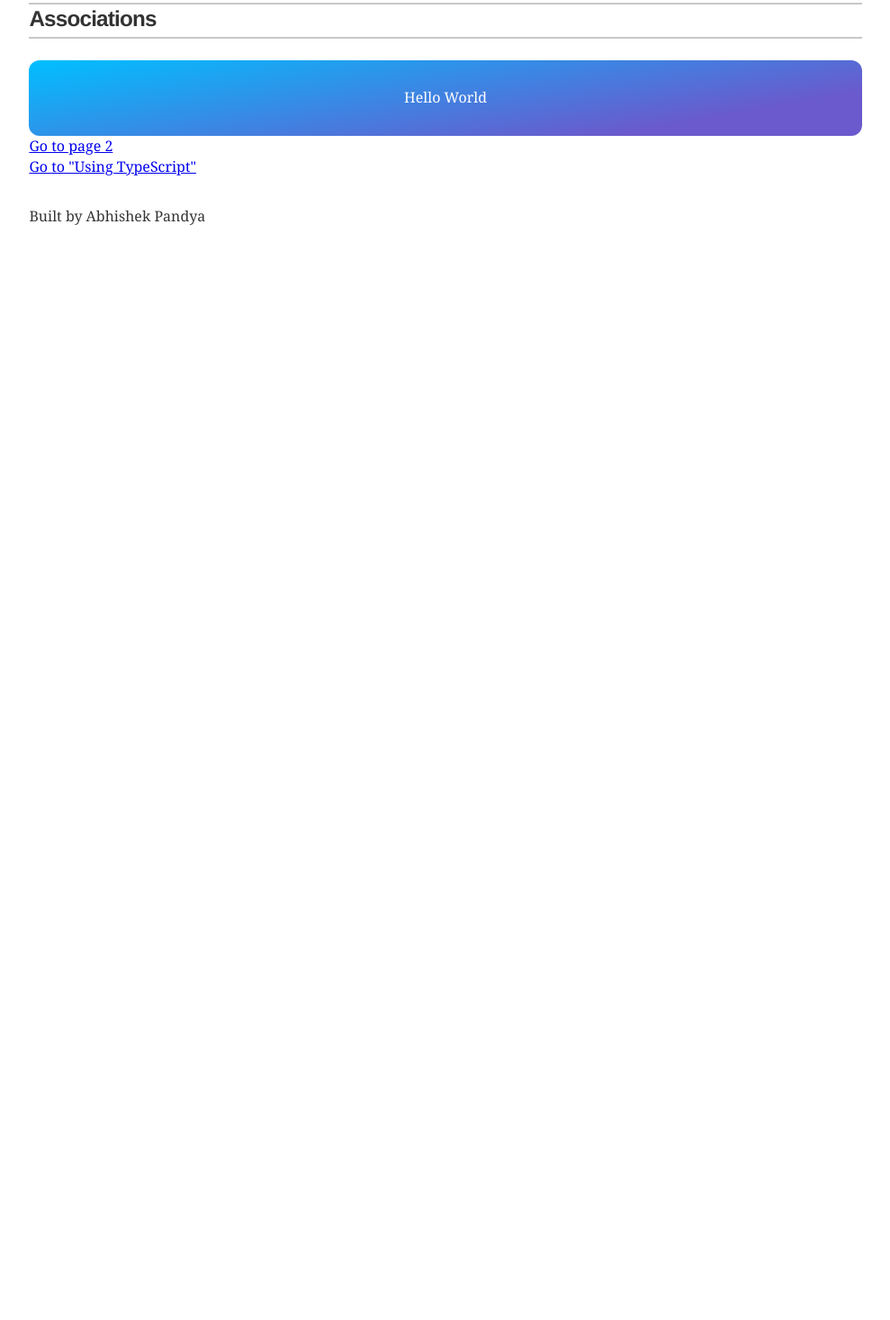
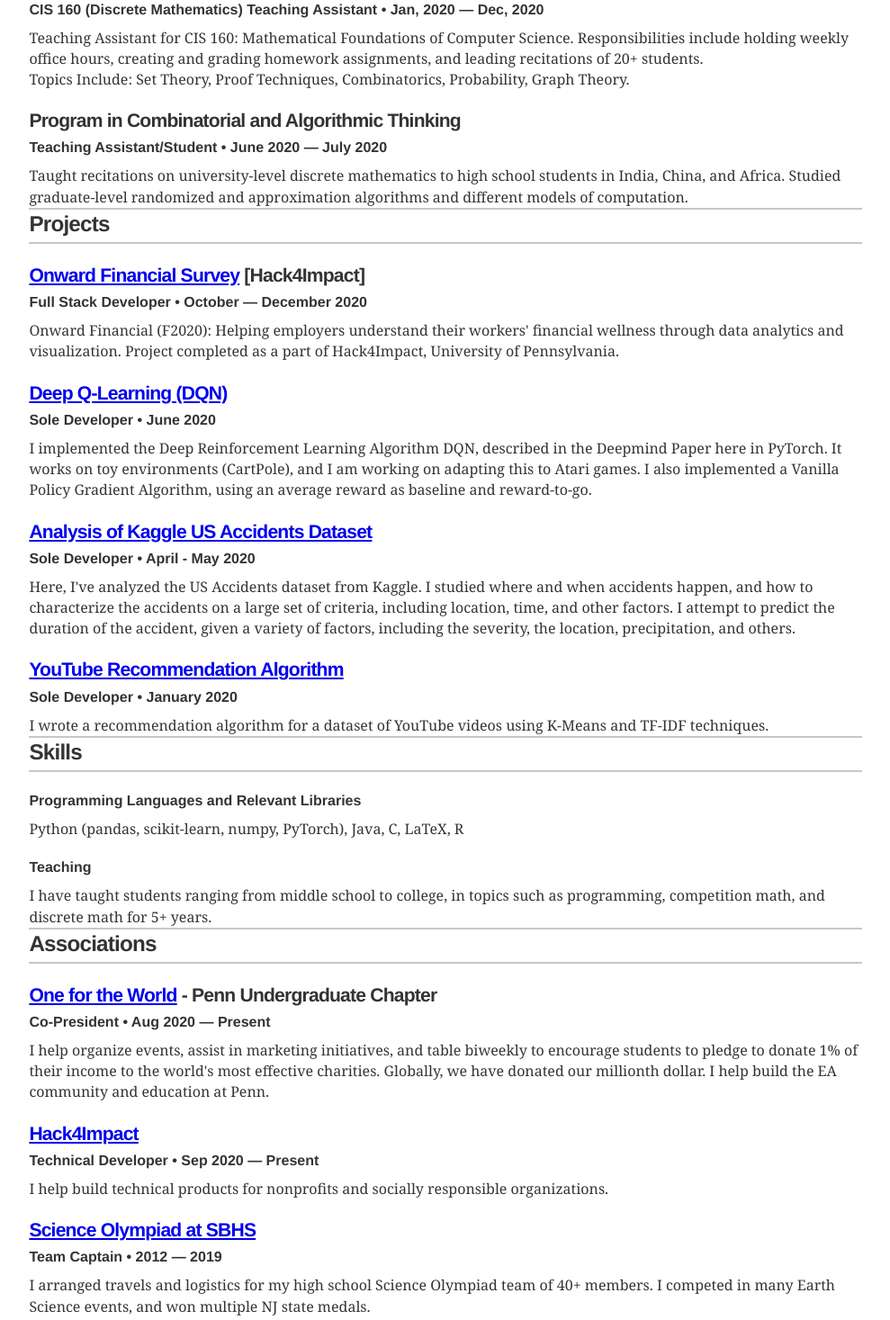
Before and after one commit to abhishekp106/abhishekp106.github.io, a Gatsby site: page / in a window 1280 px wide. Shown: the part 1192-2659 px from the top of the page at 90% size, without its empty margins (145-1134 px from the left). Before the commit the page ends 1467 px from the top, so only its background shows below. Built offline with nearby package versions, Linux system fonts and the light colour scheme; Gatsby itself is replaced by a stand-in of ours.

Commit message:
first draft completed

```diff
--- a/src/components/layout.js
+++ b/src/components/layout.js
@@ -37,7 +37,7 @@
         <footer style={{
           marginTop: `2rem`
         }}>
-          Built by Abhishek Pandya
+          Built by Abhishek Pandya using React, Gatsby, and Rebass
         </footer>
       </div>
     </>
--- a/src/components/resume.tsx
+++ b/src/components/resume.tsx
@@ -60,12 +60,61 @@
       <p></p>
 
       <ResumeItemTitle>University of Pennsylvania, CIS Department</ResumeItemTitle>
+      <ResumeItemDetails>CIS 160 (Discrete Mathematics) Teaching Assistant • Jan, 2020 — Dec, 2020</ResumeItemDetails>
+      <ResumeItem>Teaching Assistant for CIS 160: Mathematical Foundations of Computer Science. Responsibilities include holding weekly office hours, creating and grading homework assignments, and leading recitations of 20+ students.</ResumeItem>
+      <p>Topics Include: Set Theory, Proof Techniques, Combinatorics, Probability, Graph Theory.</p>
+
+      <ResumeItemTitle>Program in Combinatorial and Algorithmic Thinking</ResumeItemTitle>
+      <ResumeItemDetails>Teaching Assistant/Student • June 2020 — July 2020</ResumeItemDetails>
+      <ResumeItem>Taught recitations on university-level discrete mathematics to high school students in India, China, and Africa. Studied graduate-level randomized and approximation algorithms and different models of computation.</ResumeItem>
 
       <SectionHeader>Projects</SectionHeader>
 
+      <ResumeItemTitle><a href="https://github.com/hack4impact-upenn/onward-survey">Onward Financial Survey</a> [Hack4Impact]</ResumeItemTitle>
+      <ResumeItemDetails>Full Stack Developer • October — December 2020</ResumeItemDetails>
+      <ResumeItem>Onward Financial (F2020): Helping employers understand their workers' financial wellness through data analytics and visualization. Project completed as a part of Hack4Impact, University of Pennsylvania.</ResumeItem>
+      <p></p>
+
+      <ResumeItemTitle><a href="https://github.com/abhishekp106/DeepRL">Deep Q-Learning (DQN)</a></ResumeItemTitle>
+      <ResumeItemDetails>Sole Developer • June 2020</ResumeItemDetails>
+      <ResumeItem>I implemented the Deep Reinforcement Learning Algorithm DQN, described in the Deepmind Paper here in PyTorch. It works on toy environments (CartPole), and I am working on adapting this to Atari games. I also implemented a Vanilla Policy Gradient Algorithm, using an average reward as baseline and reward-to-go.</ResumeItem>
+      <p></p>
+
+      <ResumeItemTitle><a href="https://github.com/abhishekp106/DataScienceProjects/blob/master/CIS545FinalProject.ipynb">Analysis of Kaggle US Accidents Dataset</a></ResumeItemTitle>
+      <ResumeItemDetails>Sole Developer • April - May 2020</ResumeItemDetails>
+      <ResumeItem>Here, I've analyzed the US Accidents dataset from Kaggle. I studied where and when accidents happen, and how to characterize the accidents on a large set of criteria, including location, time, and other factors. I attempt to predict the duration of the accident, given a variety of factors, including the severity, the location, precipitation, and others.</ResumeItem>
+      <p></p>
+
+      <ResumeItemTitle><a href="https://github.com/abhishekp106/DataScienceProjects/blob/master/WAFChallenge.ipynb">YouTube Recommendation Algorithm</a></ResumeItemTitle>
+      <ResumeItemDetails>Sole Developer • January 2020</ResumeItemDetails>
+      <ResumeItem>I wrote a recommendation algorithm for a dataset of YouTube videos using K-Means and TF-IDF techniques.</ResumeItem>
+
       <SectionHeader>Skills</SectionHeader>
 
+      <ResumeItemDetails>Programming Languages and Relevant Libraries</ResumeItemDetails>
+      <ResumeItem>Python (pandas, scikit-learn, numpy, PyTorch), Java, C, LaTeX, R</ResumeItem>
+      <p></p>
+
+      <ResumeItemDetails>Teaching</ResumeItemDetails>
+      <ResumeItem>I have taught students ranging from middle school to college, in topics such as programming, competition math, and discrete math for 5+ years.</ResumeItem>
+
       <SectionHeader>Associations</SectionHeader>
+
+      <ResumeItemTitle><a href="https://www.1fortheworld.org/">One for the World</a> - Penn Undergraduate Chapter</ResumeItemTitle>
+      <ResumeItemDetails>Co-President • Aug 2020 — Present</ResumeItemDetails>
+      <ResumeItem>I help organize events, assist in marketing initiatives, and table biweekly to encourage students to pledge to donate 1% of their income to the world's most effective charities. Globally, we have donated our millionth dollar. I help build the EA community and education at Penn.</ResumeItem>
+      <p></p>
+
+      <ResumeItemTitle><a href="https://hack4impact.org/">Hack4Impact</a></ResumeItemTitle>
+      <ResumeItemDetails>Technical Developer • Sep 2020 — Present</ResumeItemDetails>
+      <ResumeItem>I help build technical products for nonprofits and socially responsible organizations.</ResumeItem>
+      <p></p>
+
+      <ResumeItemTitle> <a href="https://sbhsscioly.github.io/">Science Olympiad at SBHS</a> </ResumeItemTitle>
+      <ResumeItemDetails>Team Captain • 2012 — 2019</ResumeItemDetails>
+      <ResumeItem>I arranged travels and logistics for my high school Science Olympiad team of 40+ members. I competed in many Earth Science events, and won multiple NJ state medals.</ResumeItem>
+      <p></p>
+
       <div
         style={{
             '--color-1': 'deepskyblue',
--- a/src/pages/index.js
+++ b/src/pages/index.js
@@ -5,9 +5,10 @@
 import Layout from "../components/layout"
 import SEO from "../components/seo"
 import avatar from "../images/avatar.png"
+import mom_n_me from "../images/mom_n_me.jpg"
 import Resume from "../components/resume";
 
-const avatar_heading = 'This is me ^'
+const avatar_heading = 'Me and mom ^'
 const avatar_description = 'I have new glasses now.'
 
 const IndexPage = () => (
@@ -36,7 +37,7 @@
             borderRadius: 2,
             boxShadow: '0 0 16px rgba(0, 0, 0, .25)',
           }}>
-            <Image src={avatar} width={[1, 1, 1]} />
+            <Image src={mom_n_me} width={[1, 1, 1]} />
             <Box px={2}>
               <Heading as='h3'>
                 {avatar_heading}
```
Also changed, not shown: src/images/mom_n_me.jpg (added).
